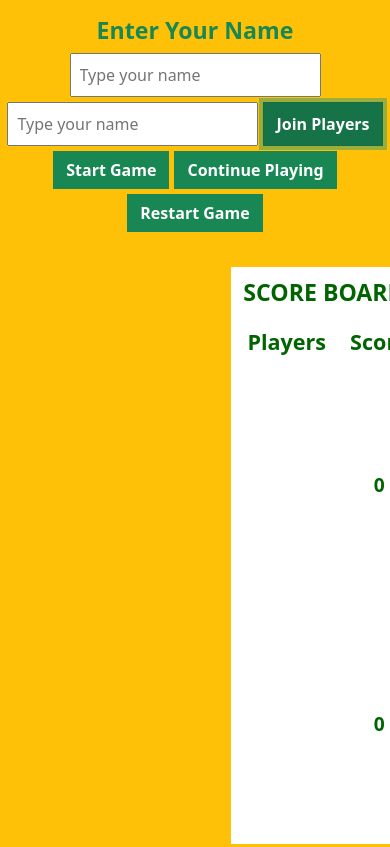
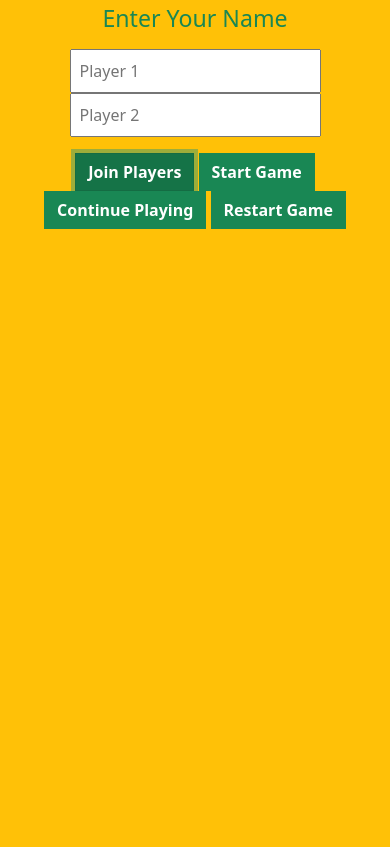
Before and after one commit to Peace-Olayinka/Tic-Tac-Toe-Game, a plain HTML site: page index.html in a window 390 px wide. Both pictures are taken after a click on the button "Join Players". Shown: the part 52-899 px from the top of the page. Drawn offline with nearby package versions, Linux system fonts and the light colour scheme.

Commit message:
modified css file for responsiveness

```diff
--- a/index.html
+++ b/index.html
@@ -15,14 +15,16 @@
 <body class="bg-warning">
 
     <h1 class="text-center py-2 bg-success text-white">TIC-TAC-TOE GAME</h1>
+    <h3 class=" text-center text-success">Enter Your Name</h3>
    <div id="topbox" class="text-center mt-3">
-        <label for="" class="fs-3 fw-bold text-success">Enter Your Name</label>
-        <input type="text" id="pname1" placeholder="Type your name" class="p-2">
-        <input type="text" id="pname2" placeholder="Type your name" class="p-2">
-        <button onclick="join()" class=" btn btn-success rounded-0 fw-bold">Join Players</button>
-        <button onclick="startGame()" class=" btn btn-success rounded-0 fw-bold ">Start Game</button>
-        <button onclick="contGame()" class=" btn btn-success rounded-0 fw-bold ">Continue Playing</button>
-        <button onclick="restartGame()" class=" btn btn-success rounded-0 fw-bold ">Restart Game</button>
+        <input type="text" id="pname1" placeholder="Player 1" class="p-2">
+        <input type="text" id="pname2" placeholder="Player 2" class="p-2">
+    </div>
+    <div class="text-center mt-3">
+       <button onclick="join()" class=" btn btn-success rounded-0 fw-bold">Join Players</button>
+       <button onclick="startGame()" class=" btn btn-success rounded-0 fw-bold ">Start Game</button>
+       <button onclick="contGame()" class=" btn btn-success rounded-0 fw-bold ">Continue Playing</button>
+       <button onclick="restartGame()" class=" btn btn-success rounded-0 fw-bold ">Restart Game</button>
    </div>
 
 
@@ -59,7 +61,16 @@
                     <th class="p-2 fs-4"> Score</th>
                 </tr>
             </thead>
-            <tbody id="res"></tbody>
+            <tbody id="res">
+                <tr>
+                    <td id="p1"> </td>
+                    <td id="myScore1"></td>
+                </tr>
+                <tr>
+                    <td id="p2"></td>
+                    <td id="myScore2"></td>
+                </tr>
+            </tbody>
 
         </table>
    </div>
--- a/styles.css
+++ b/styles.css
@@ -1,3 +1,9 @@
+/* #topbox{
+    display: flex;
+    justify-content: center;
+    flex-flow: row wrap;
+    gap:5px;
+} */
 
 #tictable{
     background-color: darkgreen;
@@ -57,12 +63,6 @@ td{
         justify-content: space-between !important;
     }
 }
-#topbox{
-    display: flex;
-    justify-content: center;
-    flex-flow: row wrap;
-    gap:5px;
-}
 #winAlert{
     text-transform: uppercase;
 }
--- a/tic-tac.js
+++ b/tic-tac.js
@@ -1,26 +1,24 @@
-let pscore1
-let pscore2
 let player1 = pname1.value
 let player2 = pname2.value
+let scoreCount = 0
+
 const join=()=>{
-    playerTab.style.visibility = 'visible'
     player1 = pname1.value
     player2 = pname2.value
-    pscore1 = 0
-    pscore2 = 0
-    pname1.value=''
-    pname2.value=''
-    res.innerHTML =
-    `
-        <tr>
-            <td>${player1}</td>
-            <td>${pscore1}</td>
-        </tr>
-        <tr>
-            <td>${player2}</td>
-            <td>${pscore2}</td>
-        </tr>
-     `
+    scoreCount = 0
+    if (pname1.value=='' || pname2.value=='') {
+        alert('Player name can not be empty! Enter player name to join game')
+    }
+    else{
+        playerTab.style.visibility = 'visible'
+        p1.innerText = player1
+        myScore1.innerText = scoreCount
+        p2.innerText = player2
+        myScore2.innerText= scoreCount
+        pname1.value=''
+        pname2.value=''
+
+    }
 }
 
 const startGame =()=>{
@@ -37,9 +35,9 @@ let btn7 = document.getElementById('mybtn7')
 let btn8 = document.getElementById('mybtn8')
 let btn9 = document.getElementById('mybtn9')
 let playbox = 'X'
-let initialscore = 0
 
 const myFunc=(e)=>{
+    scoreCount = 0
     if (playbox=='X' &&  e.target.innerText=='') {
         e.target.innerText = playbox
         playbox = "O"
@@ -47,10 +45,10 @@ const myFunc=(e)=>{
         if (btn1.innerText=='X' && btn2.innerText== 'X' && btn3.innerText=='X' || btn4.innerText=='X'&& btn5.innerText=='X' && btn6.innerText=='X' || btn7.innerText=='X' && btn8.innerText=='X'&& btn9.innerText=='X' || btn1.innerText=='X' && btn4.innerText=='X' && btn7.innerText=='X' || btn2.innerText=='X' && btn5.innerText=='X' && btn8.innerText=='X' || btn3.innerText=='X' && btn6.innerText=='X' && btn9.innerText=='X' ||btn1.innerText=='X' && btn5.innerText=='X' && btn9.innerText=='X' || btn3.innerText=='X' && btn5.innerText=='X' && btn7.innerText=='X' ) {
 
             winAlert.innerText =`${player1} WON!`
-            e.target.disabled = true
 
             if (winAlert.innerText ===`${player1} WON!`) {
-                pscore1 = initialscore + 1
+                scoreCount +=1
+                myScore1.innerText = `${scoreCount}`
             }
 
         }
@@ -65,11 +63,11 @@ const myFunc=(e)=>{
         if (btn1.innerText=='O' && btn2.innerText== 'O' && btn3.innerText=='O' || btn4.innerText=='O'&& btn5.innerText=='O' && btn6.innerText=='O' || btn7.innerText=='O' && btn8.innerText=='O'&& btn9.innerText=='O' || btn1.innerText=='O' && btn4.innerText=='O' && btn7.innerText=='O' || btn2.innerText=='O' && btn5.innerText=='O' && btn8.innerText=='O' || btn3.innerText=='O' && btn6.innerText=='O' && btn9.innerText=='O' ||btn1.innerText=='O' && btn5.innerText=='O' && btn9.innerText=='O' || btn3.innerText=='O' && btn5.innerText=='O' && btn7.innerText=='O' ) {
 
             winAlert.innerText=`${player2} WON!`
-            e.target.disabled = true
+            // e.target.disabled = true
 
-            if (winAlert.innerText===`${player2} WON!`) {
-                pscore2 = initialscore + 1
-            }
+            // if (winAlert.innerText===`${player2} WON!`) {
+            //     pscore2 = initialscore + 1
+            // }
         }
     }
 }
@@ -85,9 +83,9 @@ const contGame=()=>{
     btn7.innerText=''
     btn8.innerText=''
     btn9.innerText=''
-    if (winAlert.innerText===`${player1} WON!` || winAlert.innerText===`${player2} WON!` || winAlert.innerText===` DRAW GAME! `) {
-        initialscore++
-    }
+    // if (winAlert.innerText===`${player1} WON!` || winAlert.innerText===`${player2} WON!` || winAlert.innerText===` DRAW GAME! `) {
+    //     scoreCount++
+    // }
 }
 
 const restartGame=()=>{
```
